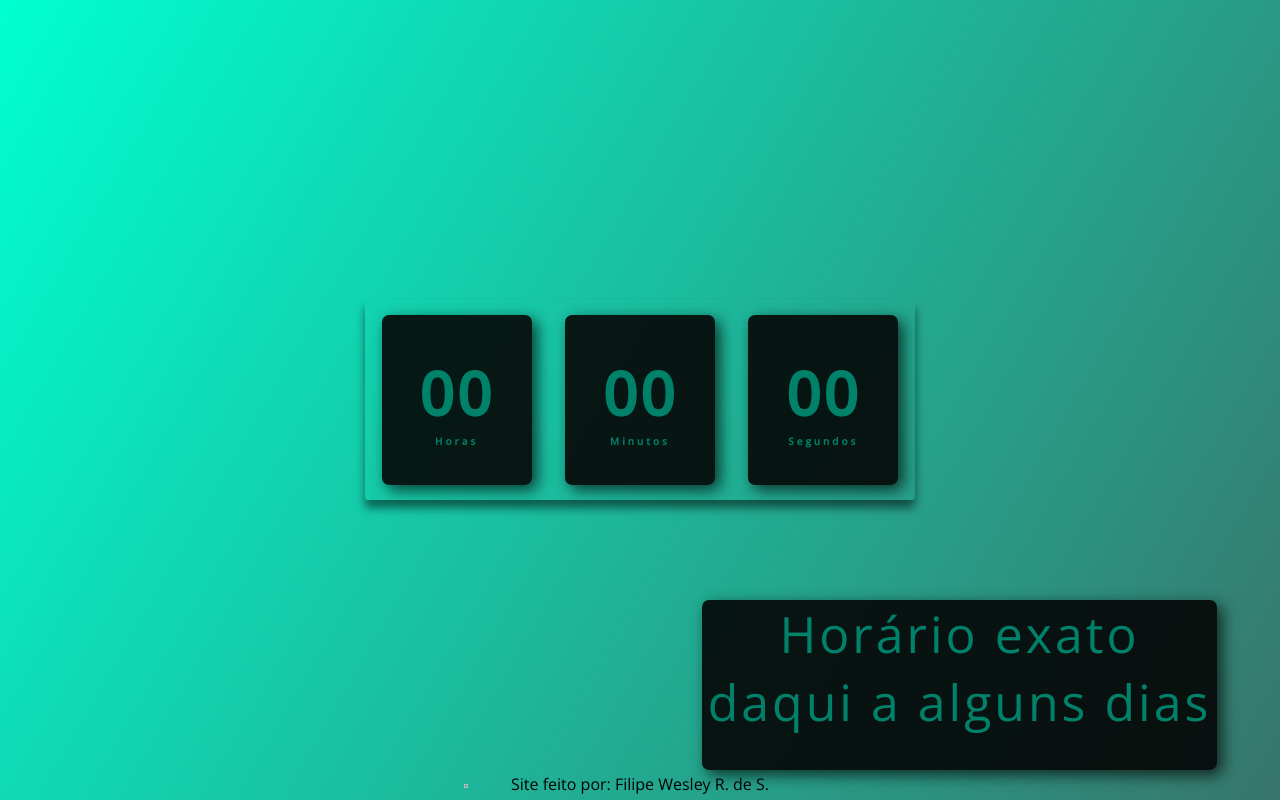
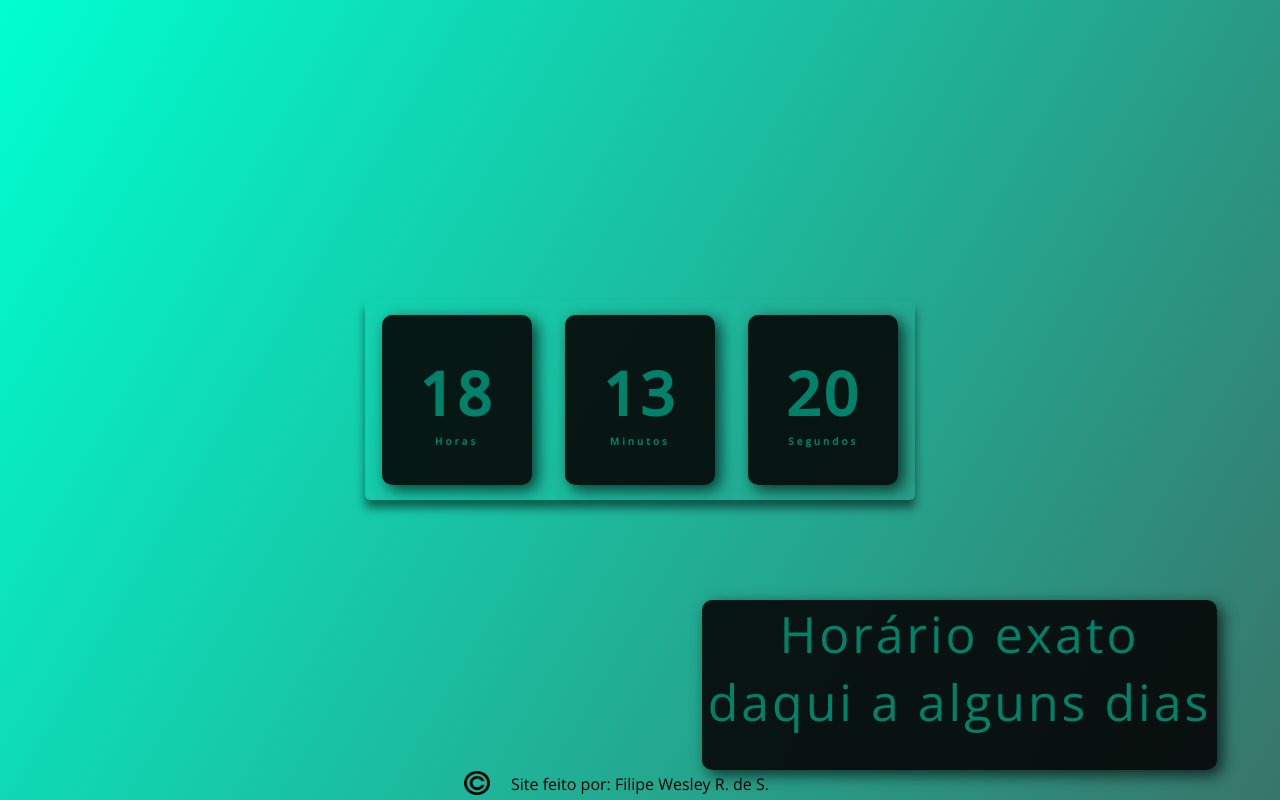
Before and after one commit to hardze/relogio, a plain HTML site: page index.html in a window 1280 px wide. Drawn offline with nearby package versions, Linux system fonts and the light colour scheme; files that its build step writes are made by us from their sources.

Commit message:
Add files via upload

```diff
--- a/index.html
+++ b/index.html
@@ -5,7 +5,7 @@
     <meta charset="UTF-8">
     <meta http-equiv="X-UA-Compatible" content="IE=edge">
     <meta name="viewport" content="width=device-width, initial-scale=1.0">
-    <link rel="stylesheet" href="assets/css/style.css">
+    <link rel="stylesheet" href="style.css">
     <title>Relógio Digital</title>
 </head>
 
@@ -27,8 +27,8 @@
         </div>
     </div>
     <p class="leg">Horário exato daqui a alguns dias</p>
-    <script src="assets/js/script.js"></script>
-    <img src="assets/copy.png">
+    <script src="script.js"></script>
+    <img src="copy.png">
     <footer>
         <p>
             Site feito por: Filipe Wesley R. de S.
@@ -36,5 +36,3 @@
     </footer>
 </body>
 </html>
-
-<!-- FEITO POR: LARISSA V. KICH -->
--- a/style.css
+++ b/style.css
@@ -20,7 +20,7 @@ body {
     height: 200px;
     width: 550px;
     background: transparent;
-    border-radius: 3px;
+    border-radius: 5px;
     box-shadow: 0px 8px 10px rgba(0, 0, 0, .5);
 }
 
@@ -34,7 +34,7 @@ body {
     color: #fff;
     background: rgba(5, 5, 5, .9);
     box-shadow: 5px 5px 15px rgba(0, 0, 0, .7);
-    border-radius: 7px;
+    border-radius: 10px;
     letter-spacing: 3px;
 }
 
@@ -57,7 +57,7 @@ body {
     font-size: 50px;
     background: rgba(5, 5, 5, .9);
     box-shadow: 5px 5px 15px rgba(0, 0, 0, .7);
-    border-radius: 7px;
+    border-radius: 10px;
     letter-spacing: 3px;
     text-align: center;
     color: #00816a;
```
